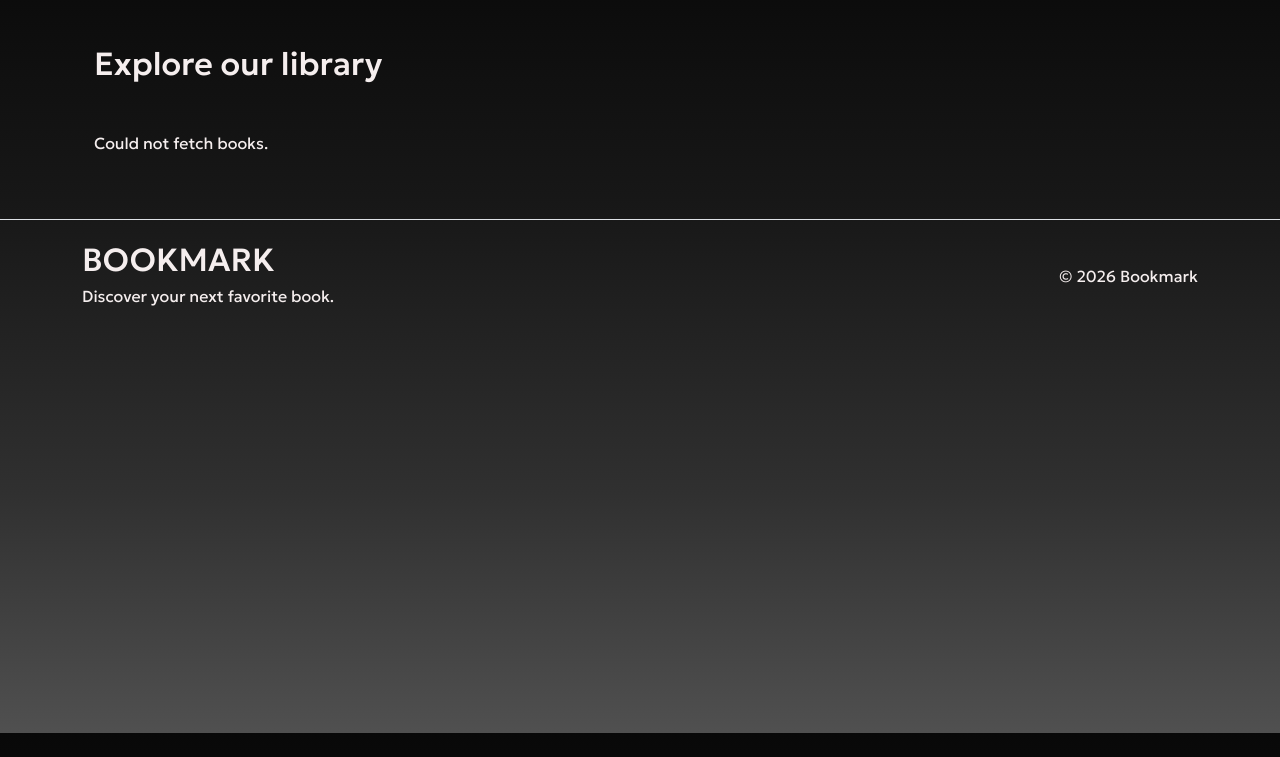
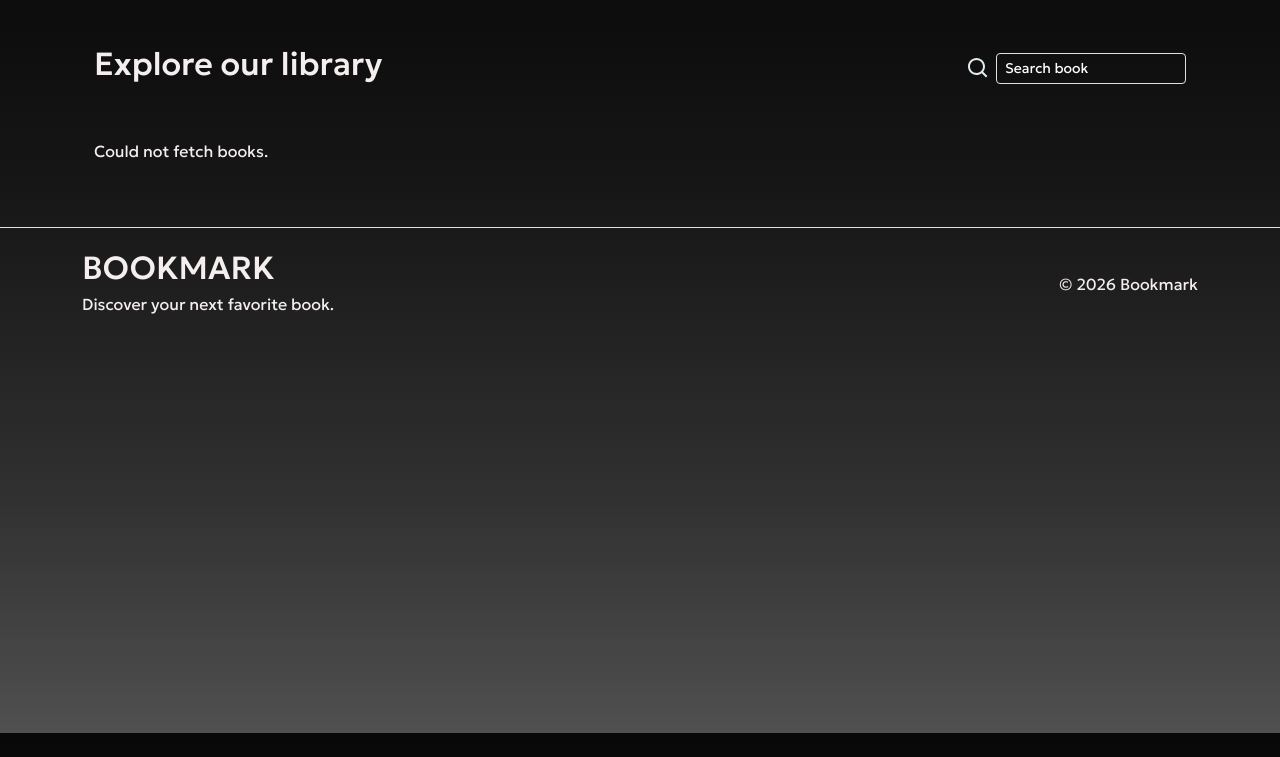
Before and after one commit to minza-42/book_api, a website: page public/index.html in a window 1280 px wide. Shown: the part 67-824 px from the top of the page. Drawn offline with nearby package versions, Linux system fonts and the light colour scheme; no server answers.

Commit message:
Add search field to index.html

```diff
--- a/public/css/style.css
+++ b/public/css/style.css
@@ -30,6 +30,10 @@ body {
   font-weight: bold;
 }
 
+.search-input::placeholder {
+  color: white;
+}
+
 .table {
   --bs-table-bg: transparent;
   --bs-table-color: #f5eeee;
@@ -44,17 +48,6 @@ tr {
 
 .max-width-form {
   max-width: 30rem;
-}
-
-.message {
-  margin-top: 16px;
-  padding: 12px;
-  border-radius: 6px;
-}
-
-.message.error {
-  background: #f8d7da;
-  color: #842029;
 }
 
 /* =========================
--- a/public/index.html
+++ b/public/index.html
@@ -129,12 +129,31 @@
       </div>
 
       <!-- BOOKS -->
-      <div class="container mt-5">
-        <h2 class="mb-5">Explore our library</h2>
+      <section class="container mt-5">
+        <div class="section-header d-flex justify-content-between mb-5 align-items-center">
+          <h2 class="">Explore our library</h2>
+          <form id="search-form">
+            <div class="input-group-sm flex-nowrap d-flex">
+              <span class="input-group-text bg-transparent border-0"
+                ><svg width="20" height="20" viewBox="0 0 20 20" fill="none" xmlns="http://www.w3.org/2000/svg">
+                  <path
+                    d="M8.5 16.99C10.48 16.99 12.31 16.3 13.75 15.16L18 19.41L19.41 18L15.16 13.75C16.3433 12.2558 16.9881 10.4061 16.99 8.5C16.99 3.81 13.18 0 8.49 0C3.8 0 0 3.8 0 8.49C0 13.18 3.81 16.99 8.5 16.99ZM8.5 1.99C12.08 1.99 15 4.91 15 8.49C15 12.07 12.08 14.99 8.5 14.99C4.92 14.99 2 12.07 2 8.49C2 4.91 4.92 1.99 8.5 1.99Z"
+                    fill="#DFEDF2"
+                  /></svg
+              ></span>
+              <input
+                class="form-control search-input bg-transparent"
+                id="search-input"
+                placeholder="Search book"
+                type="search"
+              />
+            </div>
+          </form>
+        </div>
         <div id="books-list" class="row">
           <!-- Books.js will be added here with JavaScript -->
         </div>
-      </div>
+      </section>
 
       <!-- BOOK MODAL -->
       <div class="modal fade" id="bookModal" tabindex="-1" aria-labelledby="bookModalLabel" aria-hidden="true">
```
Also changed, not shown: public/icons/search.svg (added).
